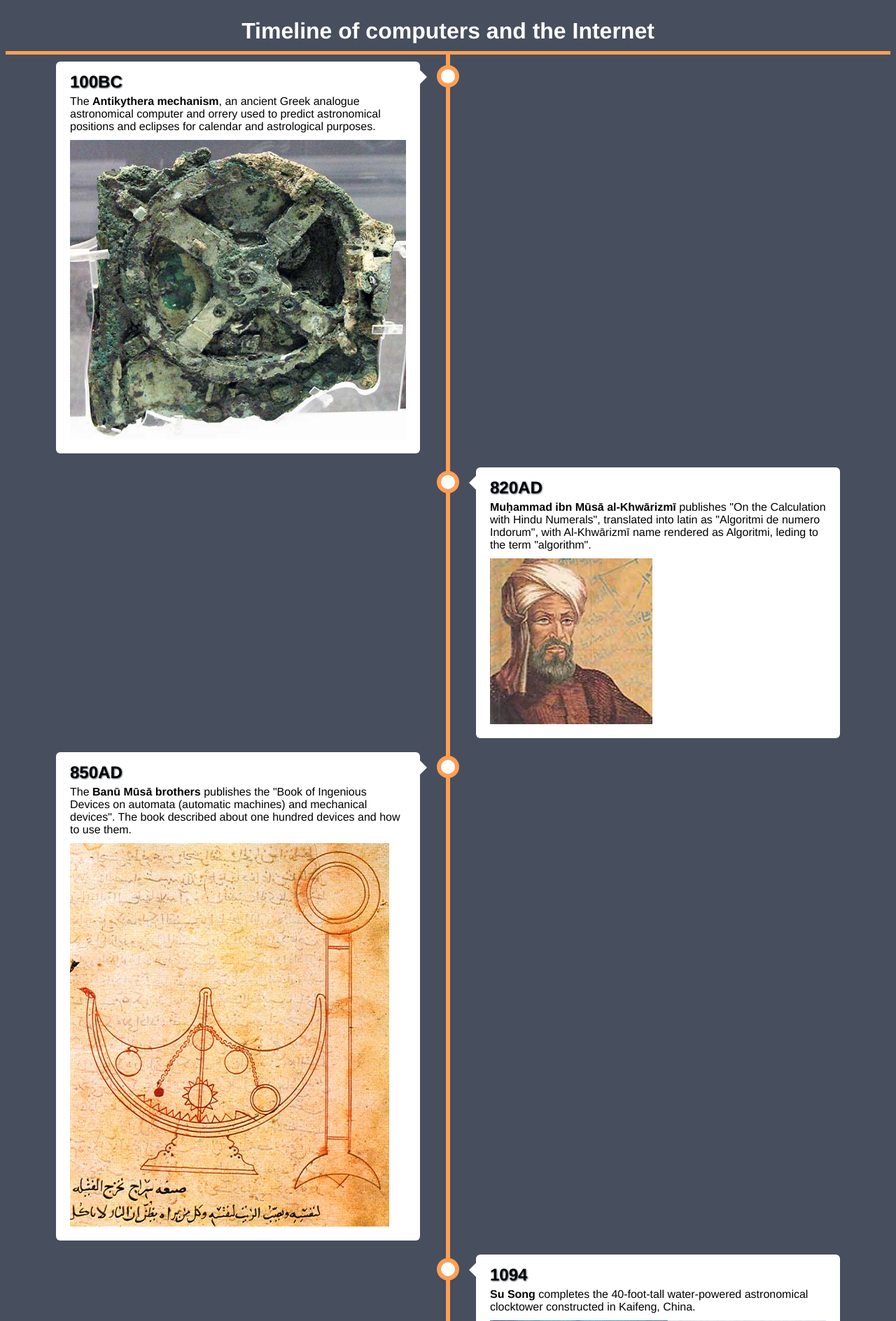
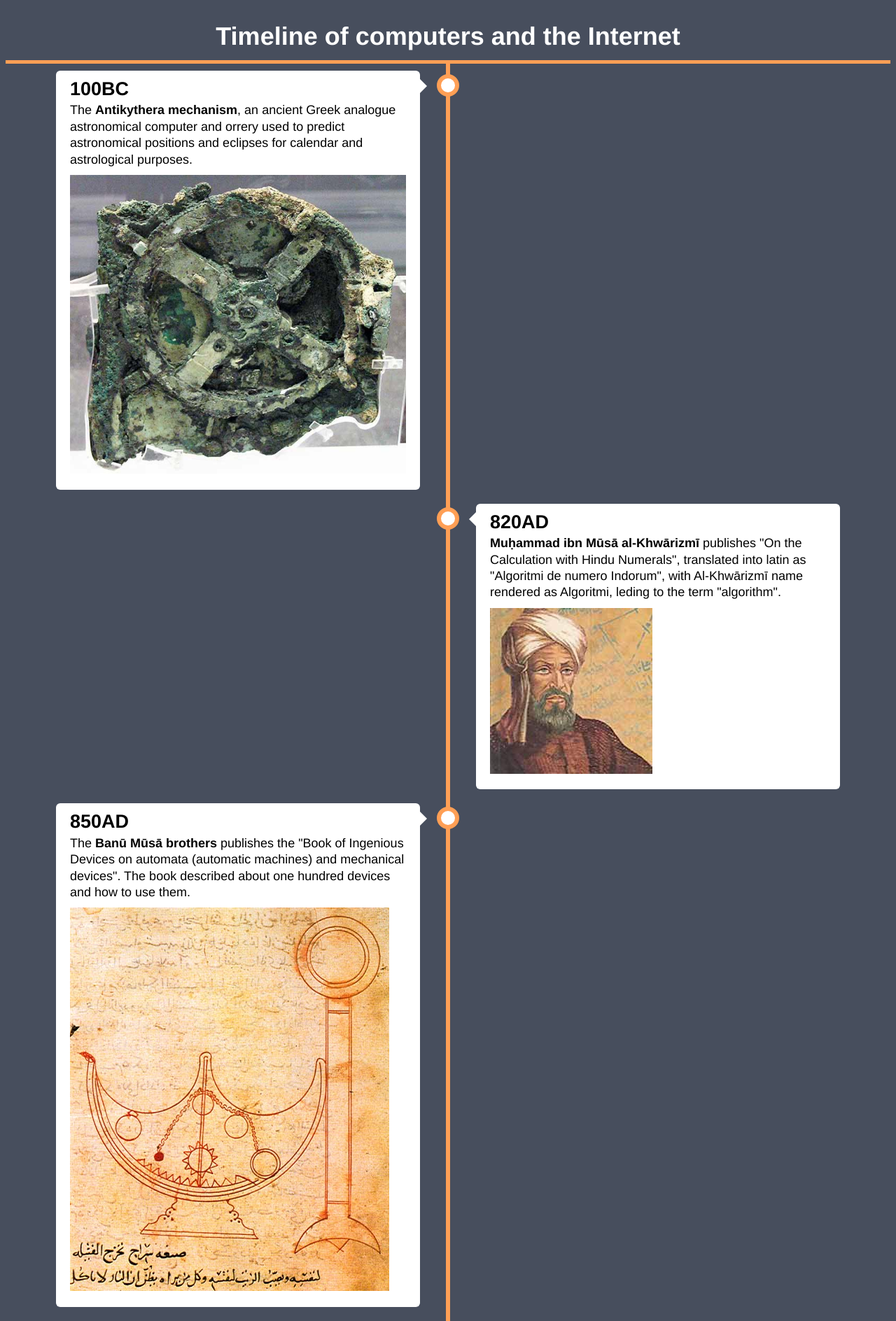
Before and after one commit to mitthrawnuruodo/Noroff, a PHP site: page /timeline/index.html in a window 1280 px wide. Shown: the top 1888 px of the page at 70% size. Run offline with PHP 8.4, Linux system fonts and the light colour scheme.

Commit message:
Small CSS tweaks

```diff
--- a/timeline/mystyle.css
+++ b/timeline/mystyle.css
@@ -6,6 +6,8 @@
 body {
   background-color: #474e5d;
   font-family: Helvetica, sans-serif;
+  font-size: 18px;
+  line-height: 130%;
 }
 
 /* The actual timeline (the vertical ruler) */
@@ -135,14 +137,14 @@ body {
  }
 
 /* Additional styling */
-h1 { color: white; text-align: center; border-bottom: 5px solid #FF9F55; margin-bottom: 0; padding: 5px 0px 10px; }
+h1 { color: white; text-align: center; border-bottom: 5px solid #FF9F55; margin-bottom: 0; padding: 5px 0px 10px; line-height: 130%; }
 hr { margin: 0; padding: 0; border: 0; border-bottom: 5px solid #FF9F55; }
 q { font-style: italic; font-weight: bold; color: #B3AB3B; }
 abbr { text-decoration: none; border-bottom: 1px dashed #474e5d; }
 .container img { max-width: 100%; padding-bottom: 6px; }
 .container { min-width: 280px; }
 .container:last-child { padding-bottom: 20px;  }
-.content h2 { padding: 5px 0 0 0; margin: 0; color: black; text-shadow: 1px 1px 2px #474e5d; }
+.content h2 { padding: 5px 0 2px 0; margin: 0; color: black; /*text-shadow: 1px 1px 2px #474e5d;*/ }
 .content p { padding: 5px 0 10px; margin: 0; }
 .content a { }
 body > p { color: white; font-size: small; }
```
